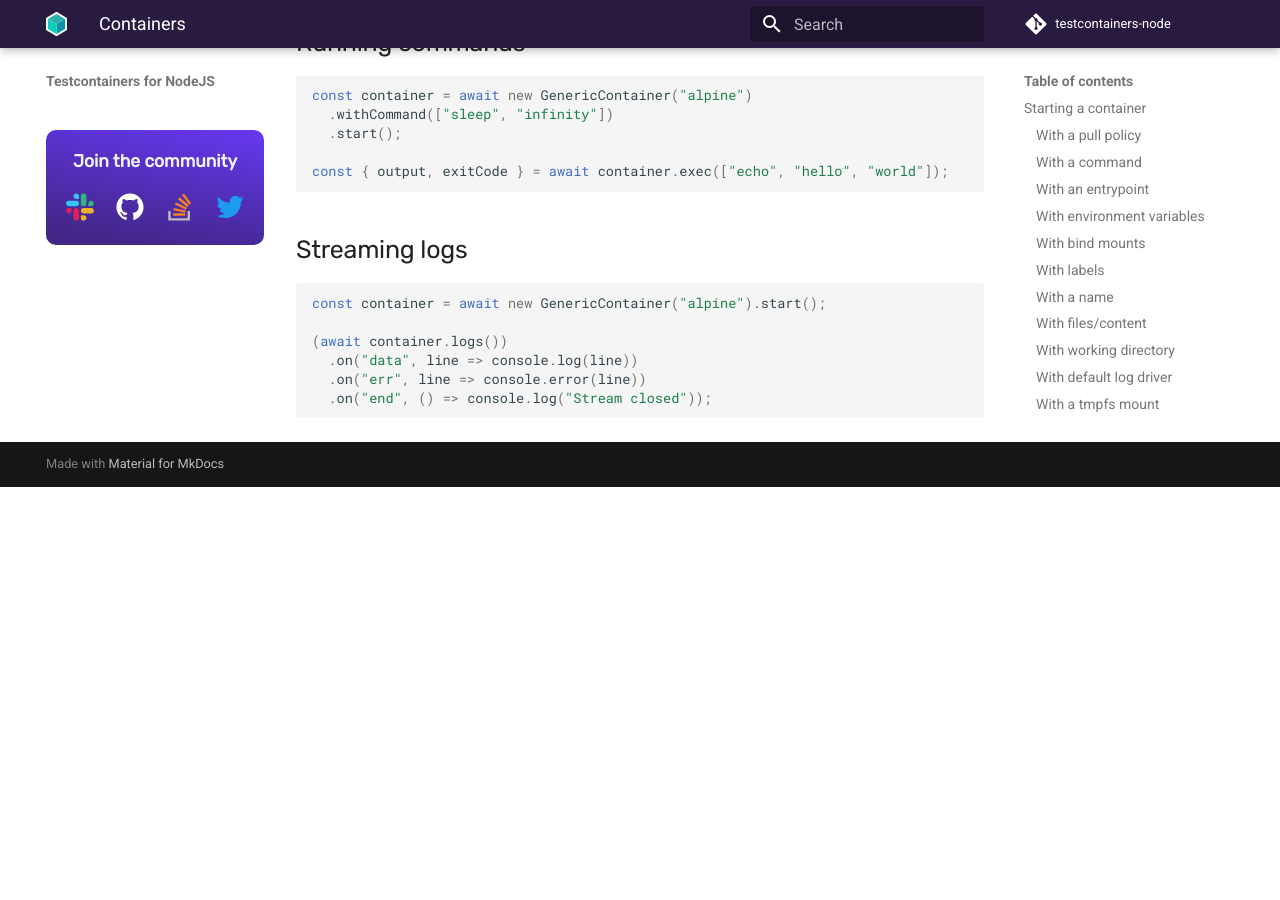
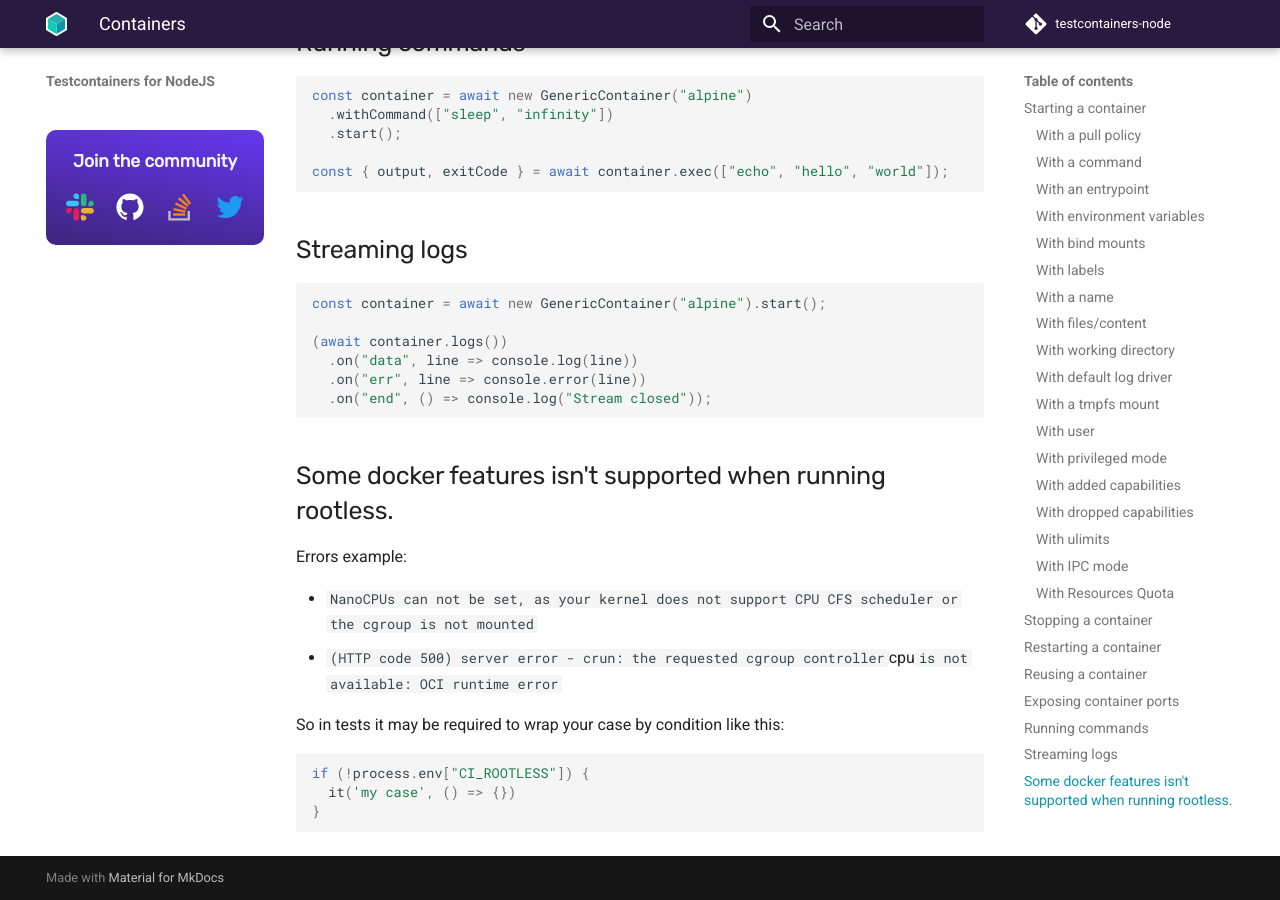
Before and after one commit to testcontainers/testcontainers-node, an MkDocs documentation site: the page built from docs/features/containers.md, in a window 1280 px wide and 900 px high, scrolled down 6198 px. Built offline with MkDocs 1.6.1 and Material for MkDocs 9.7.7, drawn with Linux system fonts in a browser that asks for light colours; comment, search, counter and statistics services are not loaded; before the commit the page ends 6685 px from its top, so only the background shows below that.

Commit message:
fix docs

````diff
--- a/docs/features/containers.md
+++ b/docs/features/containers.md
@@ -321,3 +321,18 @@
   .on("err", line => console.error(line))
   .on("end", () => console.log("Stream closed"));
 ```
+
+## Some docker features isn't supported when running rootless.
+
+Errors example:
+
+- `NanoCPUs can not be set, as your kernel does not support CPU CFS scheduler or the cgroup is not mounted`
+- `(HTTP code 500) server error - crun: the requested cgroup controller `cpu` is not available: OCI runtime error`
+
+So in tests it may be required to wrap your case by condition like this:
+
+```ts
+if (!process.env["CI_ROOTLESS"]) {
+  it('my case', () => {})
+}
+```
````
Also changed, not shown: docs/faq.md (deleted, +0 -16 lines).
